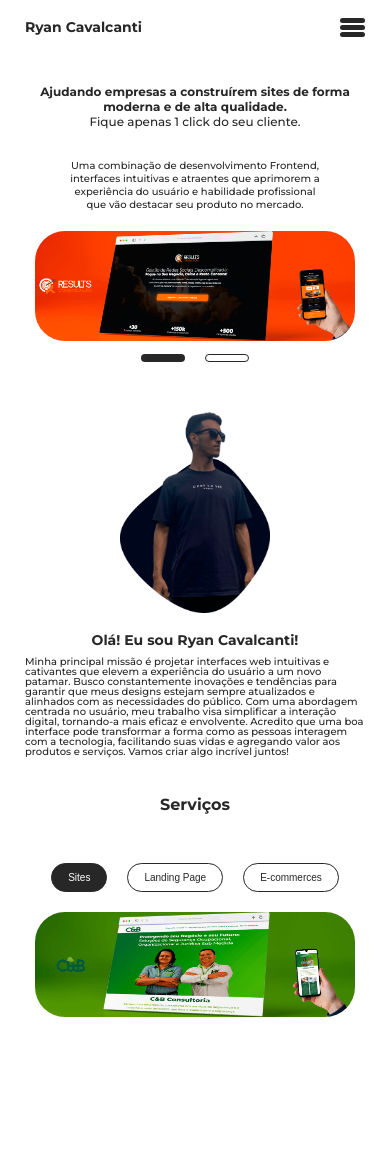
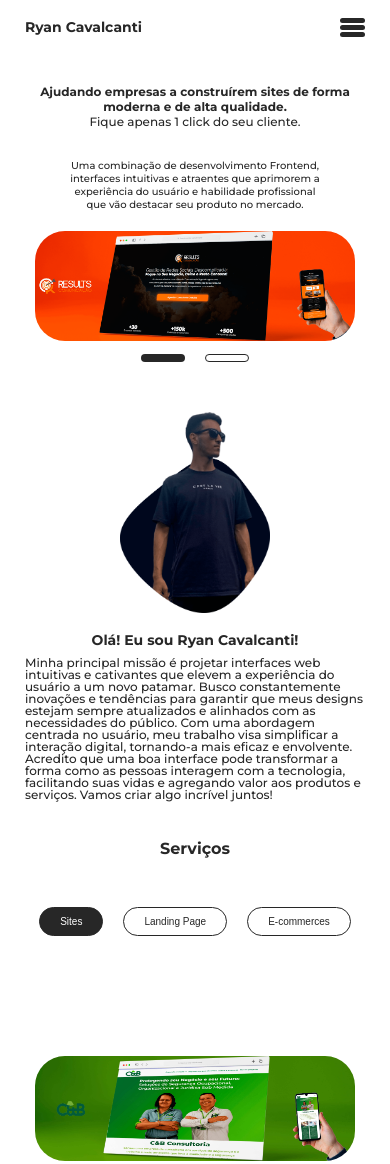
Before and after one commit to RyanCavalcanti/NovoPortfolio, a React (Vite) app: page / in a window 390 px wide. Before the commit the page ends 1020 px from the top, so only its background shows below. Built offline with nearby package versions, Linux system fonts and the light colour scheme.

Commit message:
deixando o AboutMe e os ServicesProvided responsivos

```diff
--- a/src/components/AboutMe/_aboutme.module.scss
+++ b/src/components/AboutMe/_aboutme.module.scss
@@ -2,12 +2,24 @@
 @import '/src/styles/breakpoints';
 
 .secao {
+
     .organizacao {
         display: flex;
         flex-direction: column;
         align-items: center;
         justify-content: center;
-        margin-top: 30px;
+        text-align: center;
+        margin: 30px auto 0;
+
+        @media screen and (min-width: $desktop_xsm) {
+            flex-direction: row;
+            width: 942px;
+        }
+
+        @media screen and (min-width: $desktop_sm) {
+            flex-direction: row;
+            width: 942px;
+        }
 
         .imagem {
             width: 150px;
@@ -22,11 +34,13 @@
             @media screen and (min-width: $desktop_xsm) {
                 width: 250px;
                 height: 311px;
+                margin-right: 50px;
             }
 
             @media screen and (min-width: $desktop_sm) {
                 width: 280px;
                 height: 361px;
+                margin-right: 150px;
             }
         }
 
@@ -46,10 +60,6 @@
                     font-size: 26px;
                 }
 
-                @media screen and (min-width: $desktop_xsm) {
-                    font-size: 28px;
-                }
-
                 @media screen and (min-width: $desktop_sm) {
                     font-size: 32px;
                 }
@@ -57,29 +67,33 @@
 
             .texto {
                 color: $black;
-                font-size: 10px;
+                font-size: 12px;
                 font-weight: $medium;
                 text-align: left;
                 margin: 10px;
 
                 @media screen and (min-width: $smartphone) {
-                    font-size: 10px;
+                    font-size: 15px;
                     width: 380px;
                 }
 
                 @media screen and (min-width: $tablet) {
-                    font-size: 14px;
+                    font-size: 17px;
                     width: 520px;
                 }
 
                 @media screen and (min-width: $desktop_xsm) {
-                    font-size: 18px;
-                    width: 720px;
+                    width: 520px;
                 }
 
                 @media screen and (min-width: $desktop_sm) {
-                    font-size: 20px;
-                    width: 820px;
+                    width: 620px;
+                    font-size: 21px;
+                }
+
+                @media screen and (min-width: $desktop) {
+                    width: 720px;
+                    font-size: 21px;
                 }
             }
         }
--- a/src/components/ServicesProvided/ServicesProvided.module.scss
+++ b/src/components/ServicesProvided/ServicesProvided.module.scss
@@ -6,10 +6,26 @@
     background-color: transparent;
     border: 1px solid $black;
     border-radius: 100px;
-    padding: 8px 16px;
+    padding: 8px 20px;
     margin: 20px 10px;
     font-size: 10px;
     font-weight: $regular;
+    cursor: pointer;
+
+    @media screen and (min-width: $smartphone) {
+        font-size: 14px;
+        padding: 8px 26px;
+    }
+
+    @media screen and (min-width: $tablet) {
+        font-size: 20px;
+        padding: 10px 36px;
+    }
+
+    @media screen and (min-width: $desktop_xsm) {
+        font-size: 22px;
+        padding: 14px 76px;
+    }
 }
 
 .btnselected {
@@ -17,16 +33,54 @@
     background-color: $black;
     border: 1px solid $black;
     border-radius: 100px;
-    padding: 8px 16px;
+    padding: 8px 20px;
     margin: 20px 10px;
     font-size: 10px;
     font-weight: $regular;
+    cursor: pointer;
+
+    @media screen and (min-width: $smartphone) {
+        font-size: 14px;
+        padding: 8px 26px;
+    }
+
+    @media screen and (min-width: $tablet) {
+        font-size: 20px;
+        padding: 10px 36px;
+    }
+
+    @media screen and (min-width: $desktop_xsm) {
+        font-size: 22px;
+        padding: 14px 76px;
+    }
 }
 
 .img {
     width: 320px;
     height: 105px;
     border-radius: 30px;
+    margin-top: 100px;
+
+    @media screen and (min-width: $smartphone) {
+        width: 420px;
+        height: 140px;
+    }
+
+    @media screen and (min-width: $tablet) {
+        width: 620px;
+        height: 210px;
+    }
+
+    @media screen and (min-width: $desktop_xsm) {
+        width: 820px;
+        height: 270px;
+        border-radius: 60px;
+    }
+
+    @media screen and (min-width: $desktop_sm) {
+        width: 1000px;
+        height: 328px;
+    }
 }
 
 .box {
--- a/src/components/ServicesProvided/ServicesProvided.tsx
+++ b/src/components/ServicesProvided/ServicesProvided.tsx
@@ -18,13 +18,14 @@
       };
 
       interface PhotoProps {
-        imageUrl: string;
+        imageUrl: string,
+        imageAlt: string,
       }
 
-      const PhotoComponent: React.FC<PhotoProps> = ({ imageUrl }) => {
+      const PhotoComponent: React.FC<PhotoProps> = ({ imageUrl, imageAlt }) => {
         return (
           <div>
-            <img className={styles.img} src={imageUrl} alt="Imagem" />
+            <img className={styles.img} src={imageUrl} alt={imageAlt} />
           </div>
         );
       };
@@ -38,11 +39,11 @@
   const renderPhoto = () => {
     switch (selectedButton) {
       case 1:
-        return <PhotoComponent imageUrl="/src/assets/BannerCeB.jpg" />;
+        return <PhotoComponent imageUrl="/src/assets/BannerCeB.jpg" imageAlt='C&B Consultoria' />;
       case 2:
-        return <PhotoComponent imageUrl="/src/assets/BannerResults.png" />;
+        return <PhotoComponent imageUrl="/src/assets/BannerResults.png" imageAlt='Results Comunicação' />;
       case 3:
-        return <PhotoComponent imageUrl="/src/assets/BannerAurora.jpg" />;
+        return <PhotoComponent imageUrl="/src/assets/BannerAurora.jpg" imageAlt='Traje Aurora' />;
       default:
         return null;
     }
```
